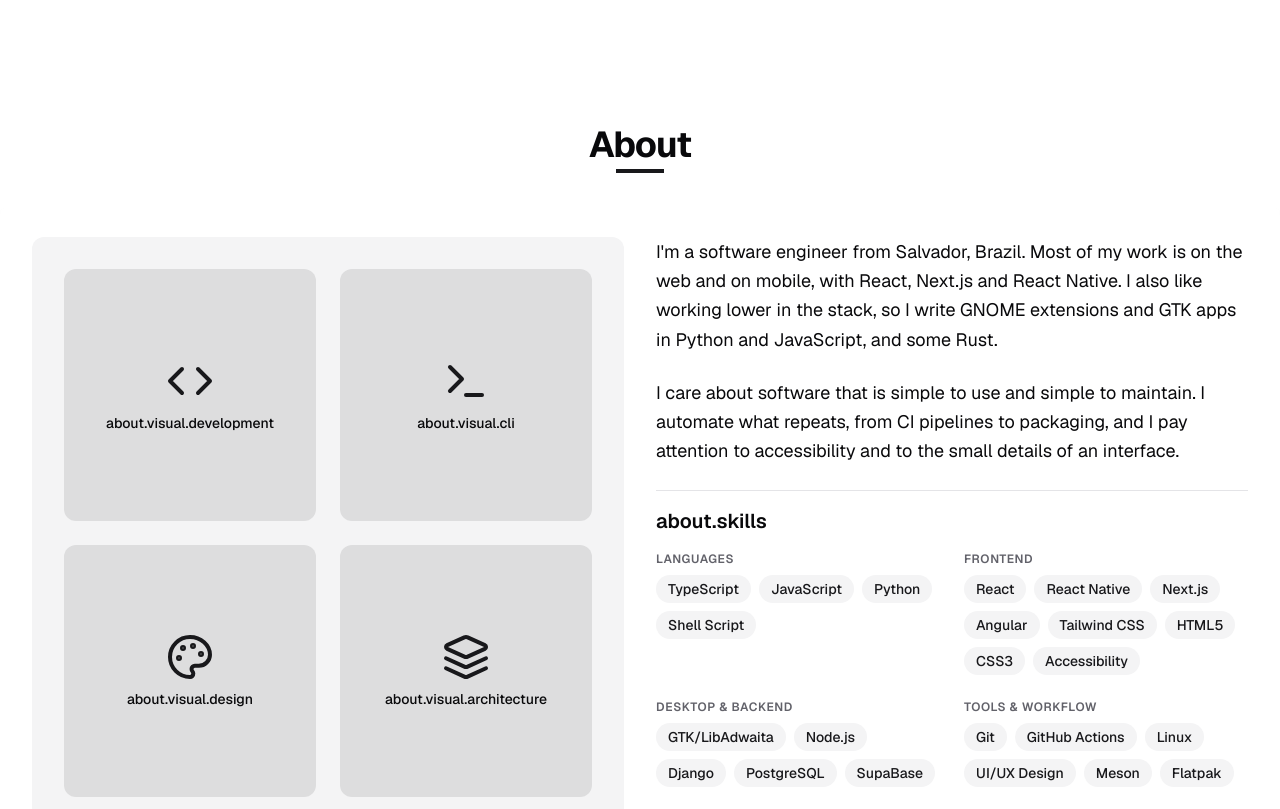
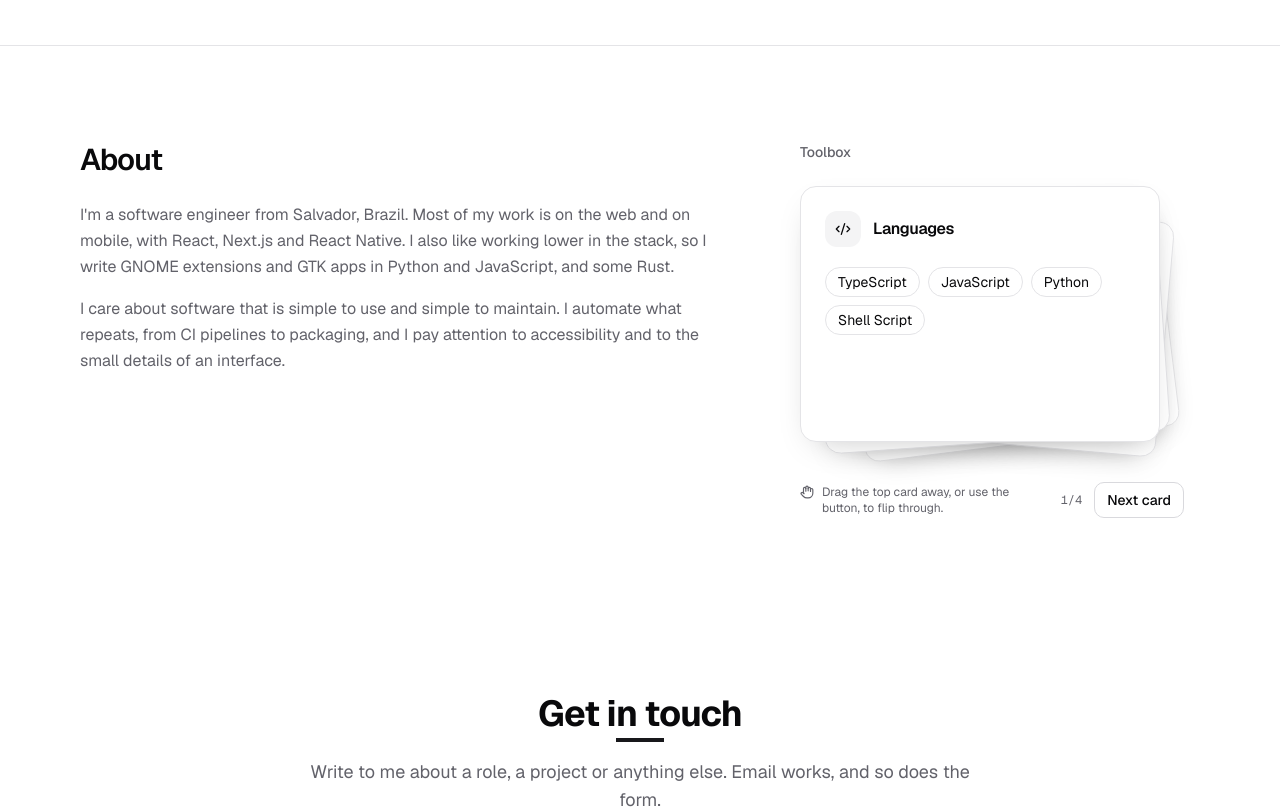
Before and after one commit to EuCaue/portfolio, a Next.js app: page /en in a window 1280 px wide. Shown: the part 3040-3849 px from the top of the page. Built offline with nearby package versions, Linux system fonts and the light colour scheme.

Commit message:
feat: about section with a draggable skill stack

```diff
--- a/src/components/react-bits/stack.tsx
+++ b/src/components/react-bits/stack.tsx
@@ -56,7 +56,7 @@ type StackProps = {
   onChange?: (topId: string) => void;
 };
 
-const TILT = [-4, 3, -2, 5, -3, 2];
+const TILT = [-7, 5, -4, 8, -5, 3];
 
 const Stack = forwardRef<StackHandle, StackProps>(function Stack(
   { cards, sensitivity = 120, onChange },
@@ -94,8 +94,9 @@ const Stack = forwardRef<StackHandle, StackProps>(function Stack(
               aria-hidden={!isTop}
               animate={{
                 rotateZ: isTop ? 0 : TILT[cards.indexOf(card) % TILT.length],
-                scale: 1 - depth * 0.05,
-                y: depth * 10,
+                scale: 1 - depth * 0.04,
+                x: depth * 10,
+                y: depth * 6,
               }}
               initial={false}
               transition={{ type: "spring", stiffness: 260, damping: 22 }}
--- a/src/components/sections/about.tsx
+++ b/src/components/sections/about.tsx
@@ -1,84 +1,112 @@
 "use client";
 
-import { motion } from "framer-motion";
-import { Code, Layers, Palette, Terminal } from "lucide-react";
-import { Card, CardContent } from "@/components/ui/card";
+import { useReducedMotion } from "framer-motion";
+import { Code2, Hand, LayoutTemplate, type LucideIcon, Server, Wrench } from "lucide-react";
+import { useRef, useState } from "react";
+import { Reveal } from "@/components/portfolio/reveal";
+import Stack, { type StackHandle } from "@/components/react-bits/stack";
+import { Button } from "@/components/ui/button";
 import { useLanguage } from "@/contexts/language-context";
-import { skillsData } from "@/data/skills";
+import { type SkillGroup, skillsData } from "@/data/skills";
+import { fill } from "@/lib/format";
+
+const ICONS: Record<string, LucideIcon> = {
+  "skills.languages": Code2,
+  "skills.frontend": LayoutTemplate,
+  "skills.desktopBackend": Server,
+  "skills.tools": Wrench,
+};
+
+function SkillCard({ group }: { group: SkillGroup }) {
+  const { t } = useLanguage();
+  const Icon = ICONS[group.categoryKey] ?? Code2;
+  return (
+    <div className="flex h-full select-none flex-col rounded-2xl border bg-card p-6 shadow-[0_12px_32px_-16px_rgb(0_0_0/0.25)]">
+      <div className="flex items-center gap-3">
+        <span className="flex h-9 w-9 items-center justify-center rounded-lg bg-secondary">
+          <Icon className="h-4 w-4" aria-hidden="true" />
+        </span>
+        <h4 className="font-semibold tracking-tight">{t(group.categoryKey)}</h4>
+      </div>
+      <ul className="mt-5 flex flex-wrap gap-2">
+        {group.items.map((item) => (
+          <li key={item} className="rounded-full border px-3 py-1 text-sm">
+            {item}
+          </li>
+        ))}
+      </ul>
+    </div>
+  );
+}
 
 export default function About() {
   const { t } = useLanguage();
+  const reduce = useReducedMotion();
+  const stack = useRef<StackHandle>(null);
+  const [top, setTop] = useState(skillsData[0].categoryKey);
+  const position = skillsData.findIndex((g) => g.categoryKey === top) + 1;
+  // The stack shows its last card on top, so feed it in reverse to start with the first group.
+  const cards = [...skillsData].reverse().map((group) => ({
+    id: group.categoryKey,
+    content: <SkillCard group={group} />,
+  }));
 
   return (
-    <section id="about" className="py-20">
-      <motion.div
-        initial={{ opacity: 0, y: 20 }}
-        whileInView={{ opacity: 1, y: 0 }}
-        transition={{ duration: 0.5 }}
-        viewport={{ once: true }}
-        className="space-y-8"
-      >
-        <div className="text-center">
-          <h2 className="text-3xl font-bold tracking-tight sm:text-4xl">{t("about.title")}</h2>
-          <div className="mt-1 h-1 w-12 bg-primary mx-auto"></div>
-        </div>
-
-        <Card className="border-none shadow-lg">
-          <CardContent className="p-6 sm:p-8">
-            <div className="grid gap-8 md:grid-cols-2 items-start">
-              <div className="md:sticky md:top-20">
-                <div className="aspect-square overflow-hidden rounded-lg bg-muted flex items-center justify-center p-8">
-                  <div className="grid grid-cols-2 gap-6 w-full h-full">
-                    <div className="flex flex-col items-center justify-center bg-primary/10 rounded-lg p-4">
-                      <Code className="h-12 w-12 text-primary mb-2" />
-                      <span className="text-sm font-medium">{t("about.visual.development")}</span>
-                    </div>
-                    <div className="flex flex-col items-center justify-center bg-primary/10 rounded-lg p-4">
-                      <Terminal className="h-12 w-12 text-primary mb-2" />
-                      <span className="text-sm font-medium">{t("about.visual.cli")}</span>
-                    </div>
-                    <div className="flex flex-col items-center justify-center bg-primary/10 rounded-lg p-4">
-                      <Palette className="h-12 w-12 text-primary mb-2" />
-                      <span className="text-sm font-medium">{t("about.visual.design")}</span>
-                    </div>
-                    <div className="flex flex-col items-center justify-center bg-primary/10 rounded-lg p-4">
-                      <Layers className="h-12 w-12 text-primary mb-2" />
-                      <span className="text-sm font-medium">{t("about.visual.architecture")}</span>
-                    </div>
-                  </div>
+    <section id="about" aria-labelledby="about-title" className="border-t py-20 md:py-24">
+      <div className="container grid gap-12 md:grid-cols-[minmax(0,1fr)_minmax(0,400px)] md:gap-16">
+        <div>
+          <h2 id="about-title" className="text-3xl font-semibold tracking-[-0.03em]">
+            {t("about.title")}
+          </h2>
+          <div className="mt-6 max-w-[62ch] space-y-4 leading-relaxed text-muted-foreground">
+            <p>{t("about.paragraph1")}</p>
+            <p>{t("about.paragraph2")}</p>
           </div>
         </div>
 
-              <div className="space-y-6">
-                <p className="text-lg leading-relaxed">{t("about.paragraph1")}</p>
-                <p className="text-lg leading-relaxed">{t("about.paragraph2")}</p>
-                <div className="pt-4 border-t border-border">
-                  <h3 className="text-xl font-semibold mb-4">{t("about.skills")}</h3>
-                  <div className="grid gap-6 sm:grid-cols-2">
+        <Reveal>
+          <h3 className="text-sm font-medium text-muted-foreground">{t("about.stack.title")}</h3>
+          {reduce ? (
+            <div className="mt-4 grid gap-4 sm:grid-cols-2 md:grid-cols-1">
               {skillsData.map((group) => (
-                      <div key={group.categoryKey} className="space-y-2">
-                        <h4 className="text-xs font-semibold text-muted-foreground uppercase tracking-wider">
-                          {t(group.categoryKey)}
-                        </h4>
-                        <div className="flex flex-wrap gap-2">
-                          {group.items.map((skill) => (
-                            <span
-                              key={skill}
-                              className="rounded-full bg-secondary px-3 py-1 text-sm font-medium text-secondary-foreground"
-                            >
-                              {skill}
-                            </span>
+                <SkillCard key={group.categoryKey} group={group} />
               ))}
             </div>
+          ) : (
+            <>
+              <ul className="sr-only">
+                {skillsData.map((group) => (
+                  <li key={group.categoryKey}>
+                    {t(group.categoryKey)}: {group.items.join(", ")}
+                  </li>
+                ))}
+              </ul>
+              <div aria-hidden="true" className="mt-6 h-64 w-[calc(100%-2.5rem)] max-w-sm">
+                <Stack ref={stack} cards={cards} onChange={setTop} />
               </div>
-                    ))}
+              <div className="mt-10 flex max-w-sm items-center justify-between gap-4">
+                <p className="flex items-start gap-2 text-xs text-muted-foreground">
+                  <Hand className="mt-px h-3.5 w-3.5 shrink-0" aria-hidden="true" />
+                  {t("about.stack.hint")}
+                </p>
+                <div className="flex shrink-0 items-center gap-3">
+                  <span className="font-mono text-xs text-muted-foreground" aria-hidden="true">
+                    {position}/{skillsData.length}
+                  </span>
+                  <Button
+                    variant="outline"
+                    size="sm"
+                    onClick={() => stack.current?.next()}
+                    aria-label={`${t("about.stack.next")}. ${fill(t("about.stack.position"), { index: position, total: skillsData.length })}`}
+                  >
+                    {t("about.stack.next")}
+                  </Button>
                 </div>
               </div>
+            </>
+          )}
+        </Reveal>
       </div>
-            </div>
-          </CardContent>
-        </Card>
-      </motion.div>
     </section>
   );
 }
```
Lines whose indentation alone changed are shown as unchanged.
